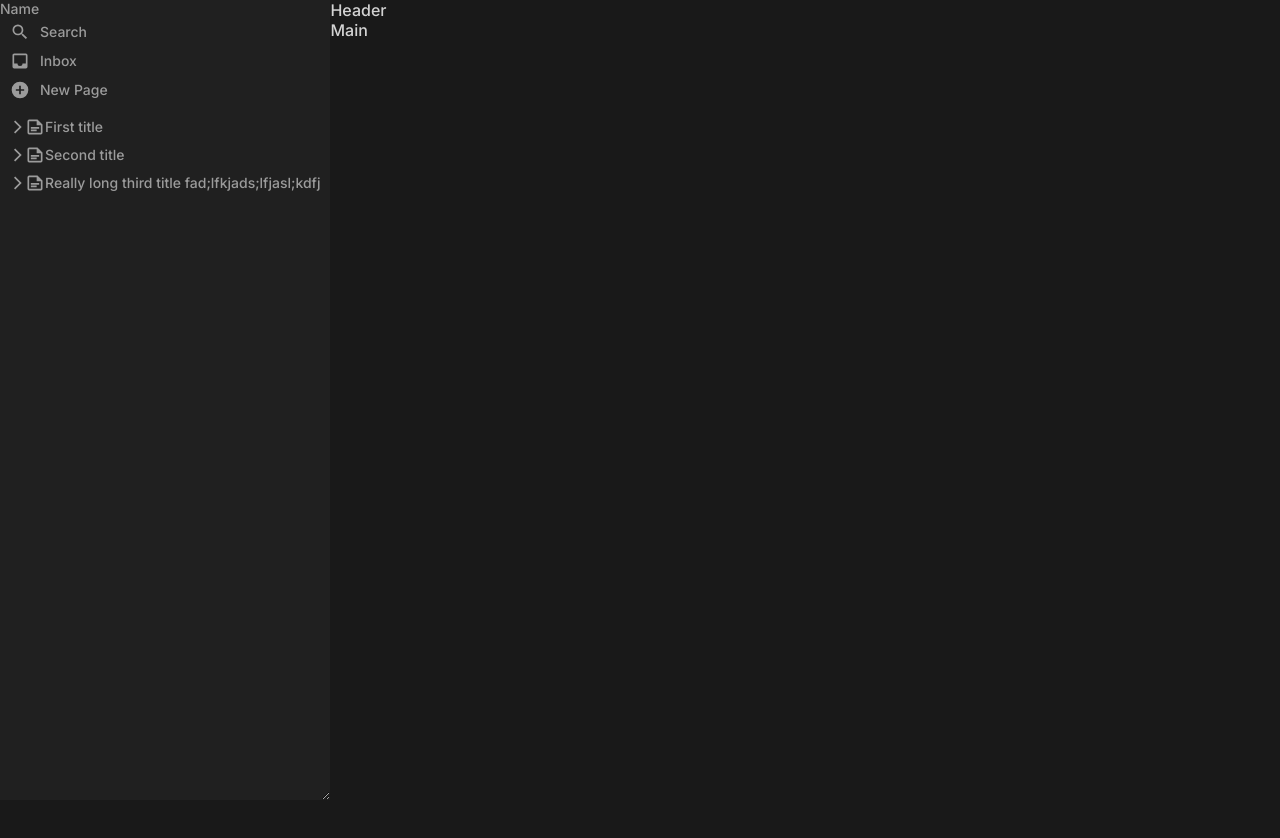
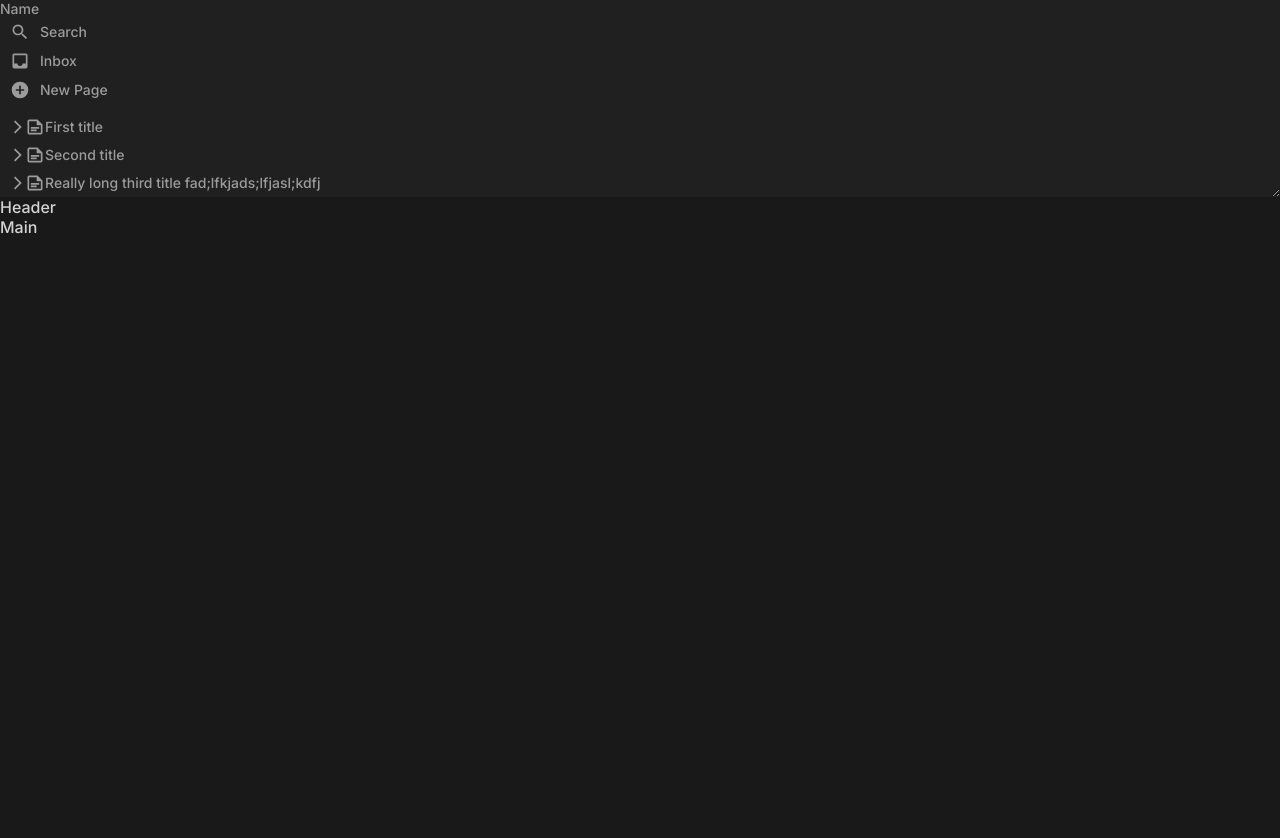
Before and after one commit to jcpr765/notion, a Next.js app: page / in a window 1280 px wide. Shown: the top 838 px of the page. Before the commit the page ends 800 px from the top, so only its background shows below. Built offline with nearby package versions, Linux system fonts and the light colour scheme.

Commit message:
Minor layout changes

```diff
--- a/app/layout.module.css
+++ /dev/null
@@ -1,5 +0,0 @@
-.layout {
-  min-height: 100vh;
-  display: flex;
-  flex-grow: 1;
-}
--- a/app/layout.tsx
+++ b/app/layout.tsx
@@ -1,15 +1,13 @@
 import type { Metadata } from "next";
 import { Inter } from "next/font/google";
 import "./globals.css";
-
-import styles from "./layout.module.css";
 import NavBar from "@/components/NavBar/NavBar";
 
 const inter = Inter({ subsets: ["latin"] });
 
 export const metadata: Metadata = {
-  title: "Create Next App",
-  description: "Generated by create next app",
+  title: "Notion",
+  description: "Notion copy",
 };
 
 export default function RootLayout({
@@ -19,7 +17,7 @@ export default function RootLayout({
 }>) {
   return (
     <html lang="en">
-      <body className={[inter.className, styles.layout].join(" ")}>
+      <body className={inter.className}>
         <NavBar />
         {children}
       </body>
```
